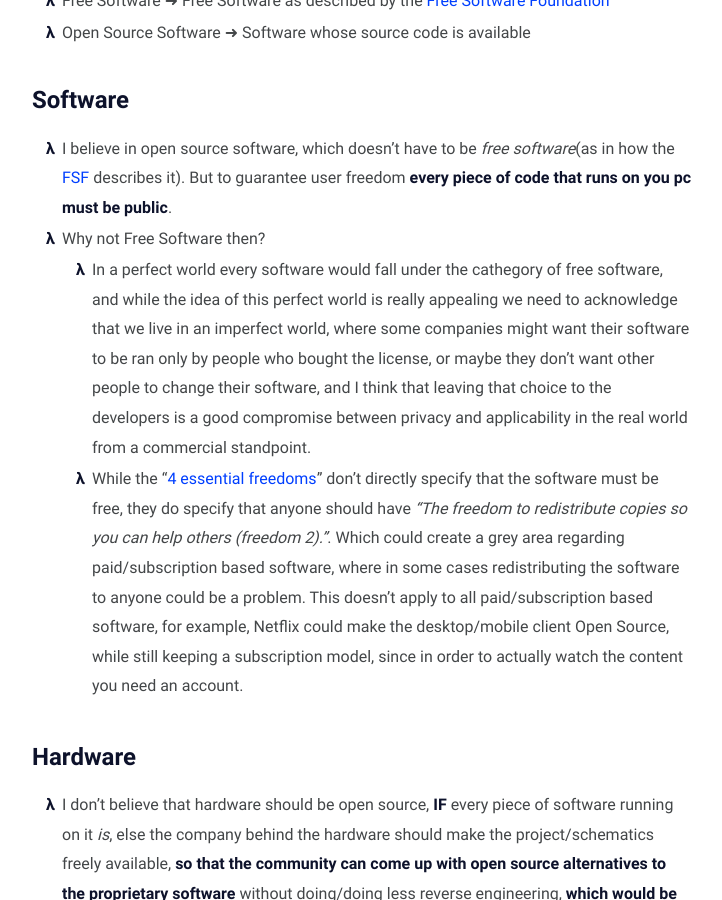
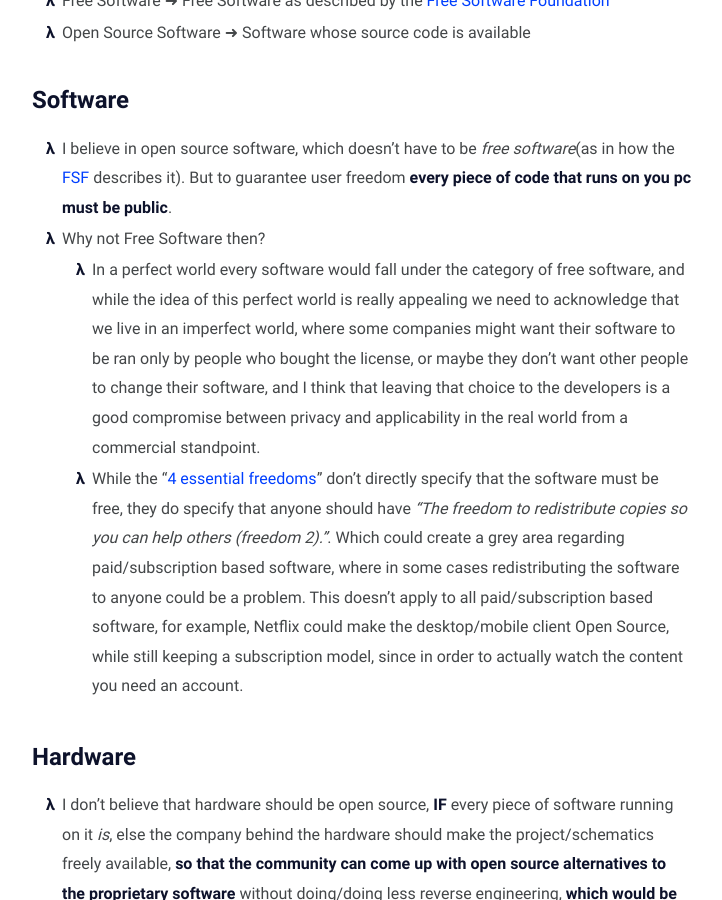
Before and after one commit to Ferryistaken/website, a Jekyll site: the page built from philosophy.md, in a window 1280 px wide and 900 px high, scrolled down 561 px. Shown: the whole window, without its empty margins (278-1000 px from the left). Built offline with Jekyll 4.4.1, drawn with Linux system fonts in a browser that asks for light colours.

Commit message:
fixed small typo

```diff
--- a/philosophy.md
+++ b/philosophy.md
@@ -18,7 +18,7 @@ comments: false
 # Software
 - I believe in open source software, which doesn't have to be _free software_(as in how the [FSF](https://www.gnu.org/philosophy/free-sw.html) describes it). But to guarantee user freedom **every piece of code that runs on you pc must be public**.
 - Why not Free Software then?
-    - In a perfect world every software would fall under the cathegory of free software, and while the idea of this perfect world is really appealing we need to acknowledge that we live in an imperfect world, where some companies might want their software to be ran only by people who bought the license, or maybe they don't want other people to change their software, and I think that leaving that choice to the developers is a good compromise between privacy and applicability in the real world from a commercial standpoint.
+    - In a perfect world every software would fall under the category of free software, and while the idea of this perfect world is really appealing we need to acknowledge that we live in an imperfect world, where some companies might want their software to be ran only by people who bought the license, or maybe they don't want other people to change their software, and I think that leaving that choice to the developers is a good compromise between privacy and applicability in the real world from a commercial standpoint.
     - While the "[4 essential freedoms](https://www.gnu.org/philosophy/free-sw.html#the-four-essential-freedoms)" don't directly specify that the software must be free, they do specify that anyone should have _"The freedom to redistribute copies so you can help others (freedom 2)."_. Which could create a grey area regarding paid/subscription based software, where in some cases redistributing the software to anyone could be a problem. This doesn't apply to all paid/subscription based software, for example, Netflix could make the desktop/mobile client Open Source, while still keeping a subscription model, since in order to actually watch the content you need an account.
 
 # Hardware
```
